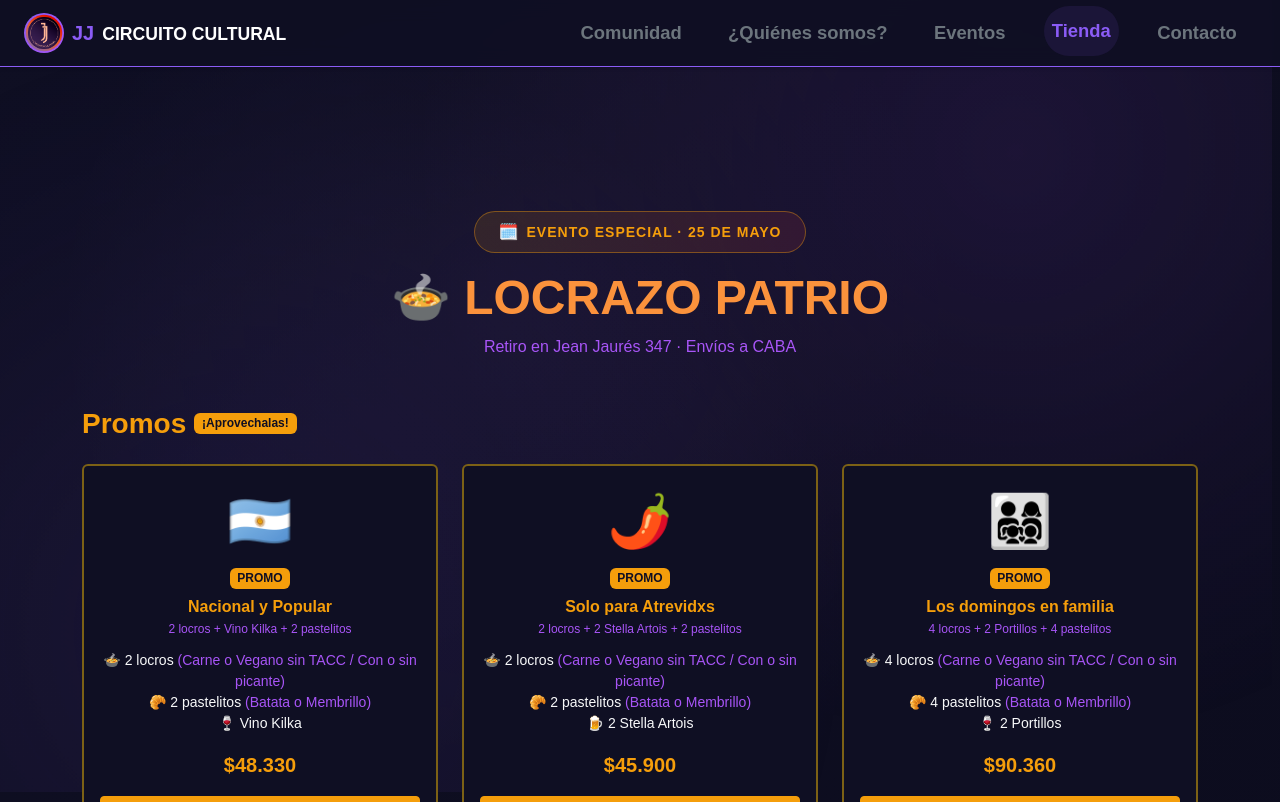
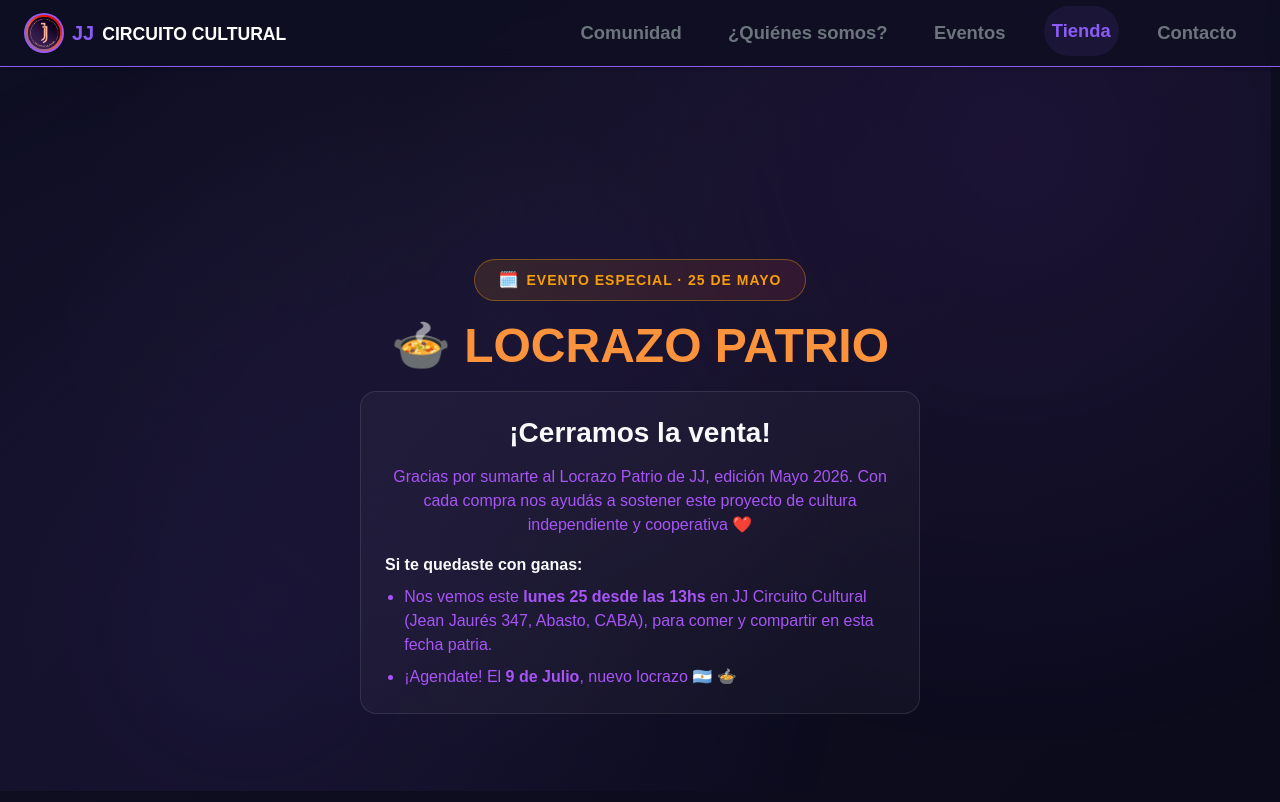
Before and after one commit to brunowald/jotajota, a Next.js app: page /tienda in a window 1280 px wide. Shown: the top 802 px of the page. Built offline with nearby package versions, Linux system fonts and the light colour scheme.

Commit message:
Update TiendaPage with special event details

```diff
--- a/src/app/tienda/page.tsx
+++ b/src/app/tienda/page.tsx
@@ -1,12 +1,49 @@
 import Image from "next/image";
 import image from "./libro.jpg";
-import FoodStore from "./FoodStore";
 
 export default function TiendaPage() {
   return (
     <div className="container py-4">
-      {/* ── Tienda de comidas ── */}
-      <FoodStore />
+      {/* ── Locrazo Patrio: venta cerrada ── */}
+      <section className="text-center py-5">
+        <div
+          className="d-inline-flex align-items-center gap-2 px-4 py-2 rounded-pill mb-3"
+          style={{
+            background: "linear-gradient(90deg, rgba(245,158,11,0.12), rgba(239,68,68,0.12))",
+            border: "1px solid rgba(245,158,11,0.4)",
+          }}
+        >
+          <span style={{ color: "#f59e0b" }}>🗓️</span>
+          <span className="fw-bold small" style={{ color: "#f59e0b", letterSpacing: 1 }}>
+            EVENTO ESPECIAL · 25 DE MAYO
+          </span>
+        </div>
+        <h2 className="display-5 fw-bold mb-3" style={{ color: "#fb923c" }}>
+          🍲 LOCRAZO PATRIO
+        </h2>
+        <div
+          className="mx-auto p-4 rounded-4"
+          style={{
+            maxWidth: 560,
+            background: "rgba(255,255,255,0.03)",
+            border: "1px solid rgba(255,255,255,0.1)",
+          }}
+        >
+          <h3 className="fw-bold text-light mb-3">¡Cerramos la venta!</h3>
+          <p className="text-secondary mb-3">
+            Gracias por sumarte al Locrazo Patrio de JJ, edición Mayo 2026. Con cada compra nos ayudás a sostener este proyecto de cultura independiente y cooperativa ❤️
+          </p>
+          <p className="text-light fw-bold mb-2 text-start">Si te quedaste con ganas:</p>
+          <ul className="text-secondary text-start mb-0" style={{ paddingLeft: "1.2rem" }}>
+            <li className="mb-2">
+              Nos vemos este <strong>lunes 25 desde las 13hs</strong> en JJ Circuito Cultural (Jean Jaurés 347, Abasto, CABA), para comer y compartir en esta fecha patria.
+            </li>
+            <li>
+              ¡Agendate! El <strong>9 de Julio</strong>, nuevo locrazo 🇦🇷 🍲
+            </li>
+          </ul>
+        </div>
+      </section>
 
       {/* ── Divisor ── */}
       <hr className="border-secondary my-5" />
```
